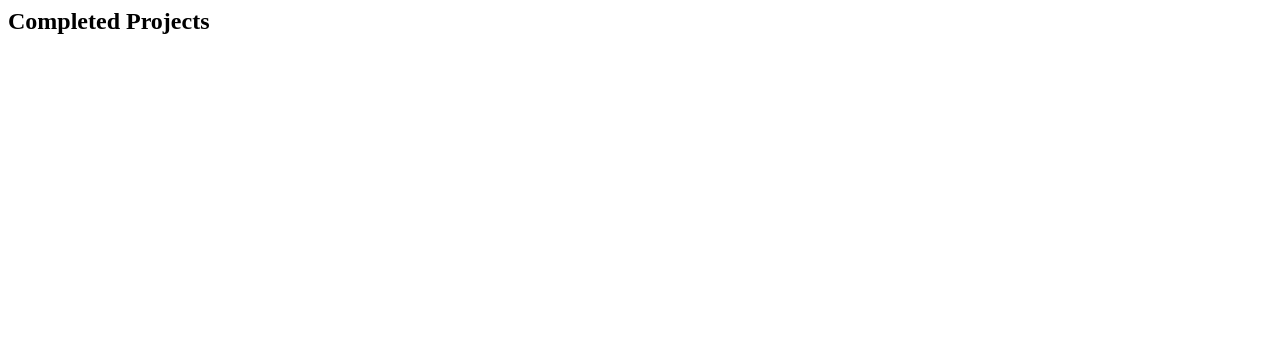
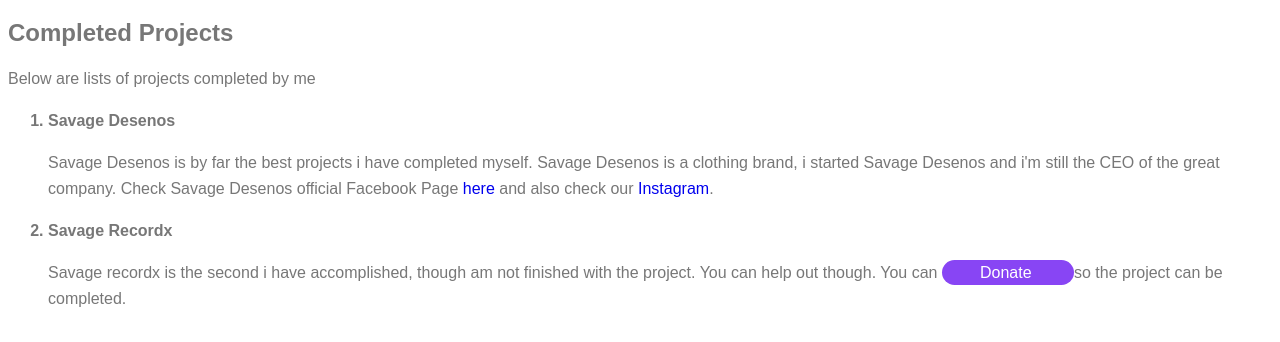
Before and after one commit to kingsleysavage/Portfolio-Site, a plain HTML site: page completedprojects.html in a window 1280 px wide. Drawn offline with Linux system fonts and the light colour scheme.

Commit message:
publishing awesome pages 1589671039105

```diff
--- a/completedprojects.html
+++ b/completedprojects.html
@@ -1 +1,12 @@
+<!DOCTYPE html>
+<html>
+<link rel="stylesheet" type="text/css" href="style.css">
 <h2> Completed Projects </h2>
+<p> Below are lists of projects completed by me </p>
+<ol>
+<strong> <li> Savage Desenos </li> </strong>
+<p> Savage Desenos is by far the best projects i have completed myself. Savage Desenos is a clothing brand, i started Savage Desenos and i'm still the CEO of the great company. Check Savage Desenos official Facebook Page <a class="inboxdollarslink" href="https://facebook.com/savagedesenos/"> here </a> and also check our <a class="inboxdollarslink" href="https://instagram.com/savagedesenos/"> Instagram</a>. </p>
+<strong> <li> Savage Recordx </li> </strong>
+<p> Savage recordx is the second i have accomplished, though am not finished with the project. You can help out though. You can <a class="primary-btnn" href=""> Donate </a>so the project can be completed. </p>
+</ol>
+</html>
--- /dev/null
+++ b/contactme.html
@@ -0,0 +1,9 @@
+<link rel="stylesheet" type="text/css" href="style.css">
+<!DOCTYPE html>
+<html>
+<h2> Contact Me </h2>
+<h4> You can contact me through my email or number below </h4>
+<p> Email address: kingsleysavage2001@gmail.com </p>
+<p> Phone number: +2348084431869 </p>
+<p> Whatsapp: <a class="inboxdollarslink" href="https://wa.me/2348084431869/"> +2348084431869 </a> </p>
+</html>
--- a/style.css
+++ b/style.css
@@ -29,6 +29,13 @@ padding: 13px 42px 13px 42px;
 border-radius: 20px;
 text-decoration: none;
 }
+.primary-btnn{
+color: white;
+background-color: #8845f4;
+padding: 4px 38px 4px 38px;
+border-radius: 18px;
+text-decoration: none;
+}
 h1{
 font-size: 1.7em;
 }
```
Also changed, not shown: index.html (+3 -1 lines).
